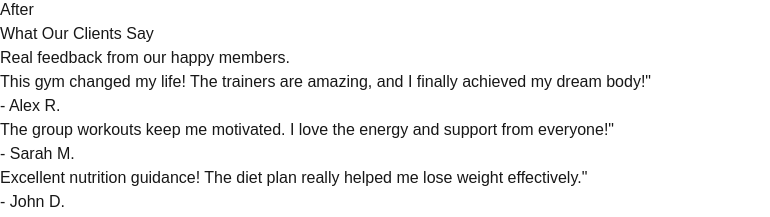
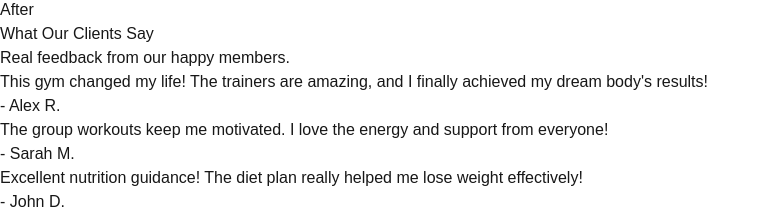
Before and after one commit to tunu7/gymdemo, a Next.js app: page / in a window 1280 px wide. Shown: the part 1160-1377 px from the top of the page, without its empty margins (0-770 px from the left). Built offline with nearby package versions, Linux system fonts and the light colour scheme.

Commit message:
final modify

```diff
--- a/src/app/page.tsx
+++ b/src/app/page.tsx
@@ -67,21 +67,21 @@ export default function Home() {
         <div className="mt-8 grid grid-cols-1 md:grid-cols-3 gap-6">
           <div className="p-6 bg-white shadow-md rounded-lg text-center">
             <p className="text-gray-700 italic">
-              This gym changed my life! The trainers are amazing, and I finally achieved my dream body!&quot;
+              This gym changed my life! The trainers are amazing, and I finally achieved my dream body&apos;s results!
             </p>
             <h3 className="mt-4 font-semibold text-blue-600">- Alex R.</h3>
           </div>
 
           <div className="p-6 bg-white shadow-md rounded-lg text-center">
             <p className="text-gray-700 italic">
-             The group workouts keep me motivated. I love the energy and support from everyone!&quot;
+              The group workouts keep me motivated. I love the energy and support from everyone!
             </p>
             <h3 className="mt-4 font-semibold text-blue-600">- Sarah M.</h3>
           </div>
 
           <div className="p-6 bg-white shadow-md rounded-lg text-center">
             <p className="text-gray-700 italic">
-              Excellent nutrition guidance! The diet plan really helped me lose weight effectively.&quot;
+              Excellent nutrition guidance! The diet plan really helped me lose weight effectively!
             </p>
             <h3 className="mt-4 font-semibold text-blue-600">- John D.</h3>
           </div>
```
